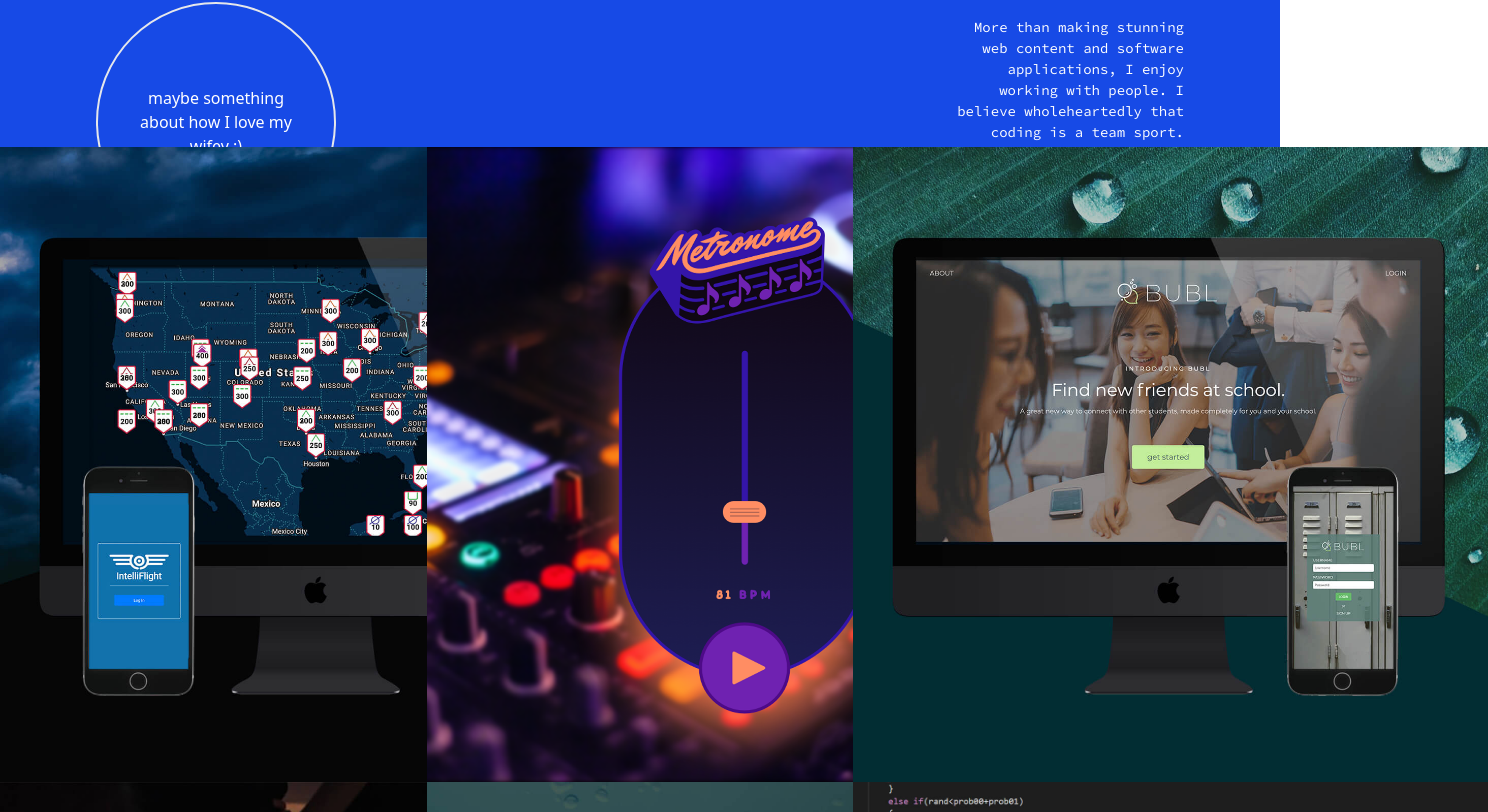
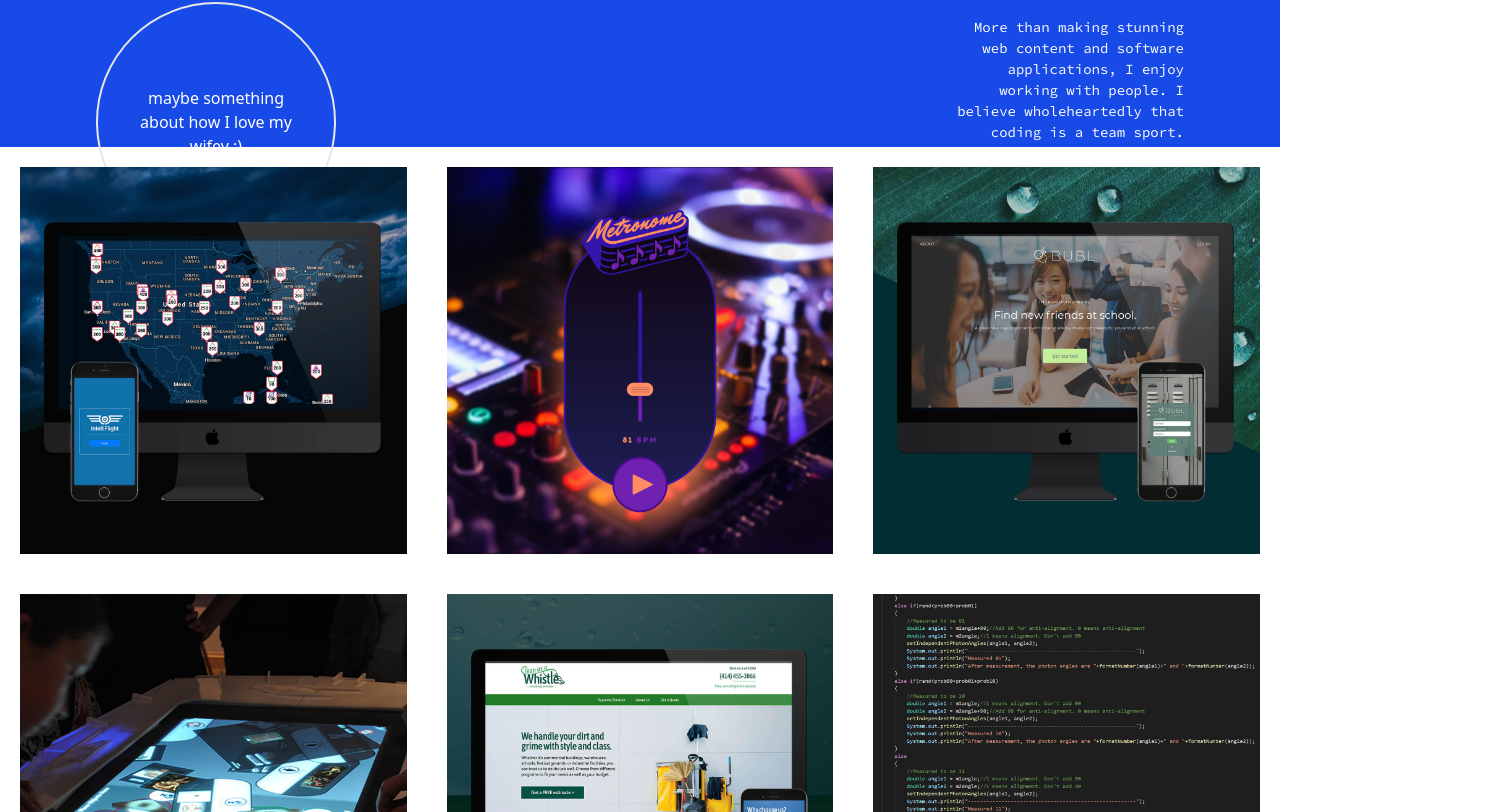
Before and after one commit to sklanier/Portfolio, a Next.js app: page / in a window 1280 px wide. Shown: the part 1653-2465 px from the top of the page, 1488 px wide, since content can reach past the window. Built offline with nearby package versions, Linux system fonts and the light colour scheme.

Commit message:
added padding to project cards

```diff
--- a/components/ProjectSection/ProjectCard.js
+++ b/components/ProjectSection/ProjectCard.js
@@ -16,14 +16,9 @@ Rules for USING a React component:
 */
 
 const ProjectCard = ({project}) => (
-
-    <div style={{
-        backgroundImage: `url(${project.image})`,
-        backgroundSize: 'contain',
-        height: '635px',
-        width: '635px'
-    }}>
-
+    <div className="p-5">
+        {console.log(project.image)}
+        <img className="bg-contain justify-center" src={project.image}/>
     </div>
 );
 
```
